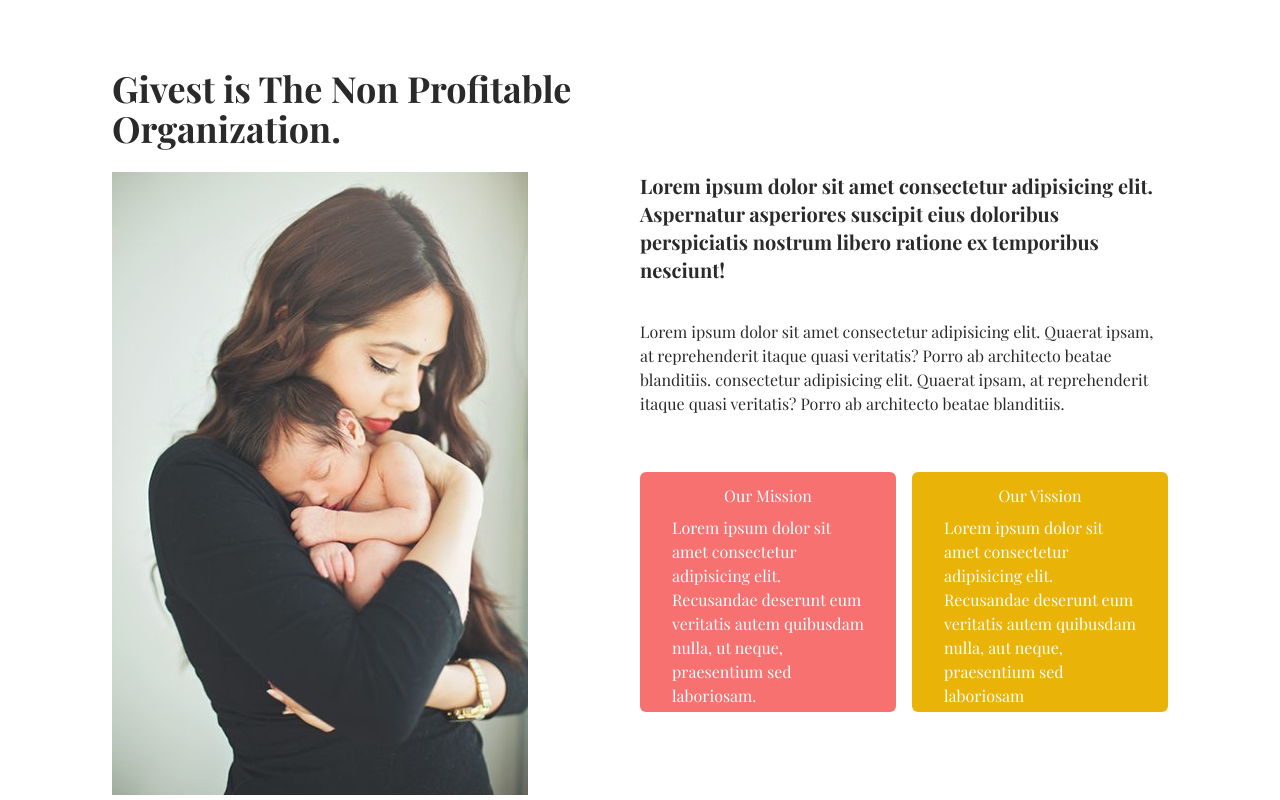
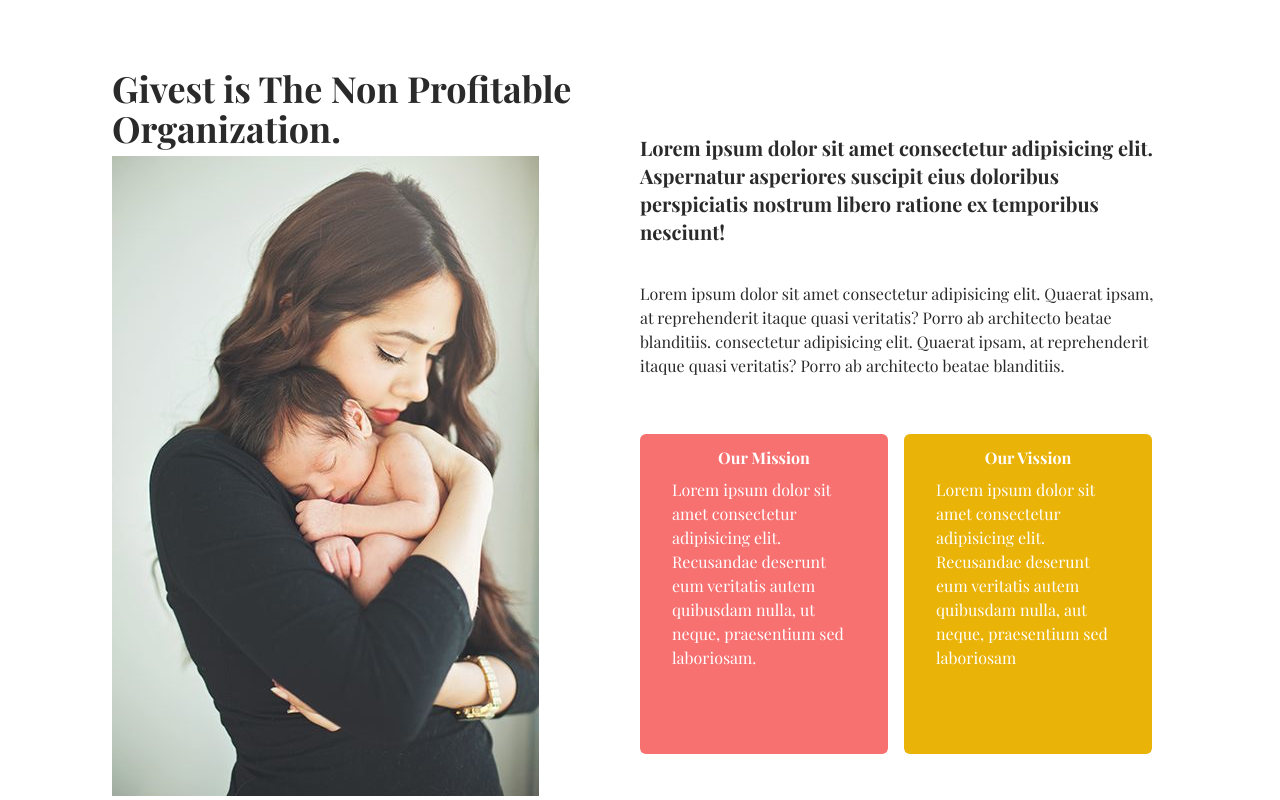
Before and after one commit to RajniAttri/CharityConnect, a React (Vite) app: page /about in a window 1280 px wide. Shown: the part 520-1320 px from the top of the page. Built offline with nearby package versions, Linux system fonts and the light colour scheme; a web font is replaced by a local one.

Commit message:
fix null site

```diff
--- a/src/pages/about/components/AboutSection.jsx
+++ b/src/pages/about/components/AboutSection.jsx
@@ -1,58 +1,56 @@
-import React from 'react'
+import React from "react";
 import image11 from "../../../assets/images/baby.jpg";
 
+function AboutSection() {
+  return (
+    <div>
+      <h1 className="font-bold text-4xl px-28 pt-24 mb-2">
+        Givest is The Non Profitable
+        <br /> Organization.
+      </h1>
 
-function AboutSection(){
+      <div className="flex flex-col items-center md:flex-row ">
+        <div className="md:w-1/2">
+          <img src={image11} alt="" className="pl-28" />
+        </div>
+        <div className="md:w-1/2 flex flex-col items-start pr-28 mt-0 pt-0 relative md:-top-8">
+          <h2 className="font-bold pb-9 text-xl">
+            Lorem ipsum dolor sit amet consectetur adipisicing elit. Aspernatur
+            asperiores suscipit eius doloribus perspiciatis nostrum libero
+            ratione ex temporibus nesciunt!
+          </h2>
 
+          <p>
+            Lorem ipsum dolor sit amet consectetur adipisicing elit. Quaerat
+            ipsam, at reprehenderit itaque quasi veritatis? Porro ab architecto
+            beatae blanditiis. consectetur adipisicing elit. Quaerat ipsam, at
+            reprehenderit itaque quasi veritatis? Porro ab architecto beatae
+            blanditiis.
+          </p>
 
-        return (
+          <div className="flex justify-between pt-14">
+            <div className=" bg-red-400 w-1/2 h-80 rounded-md text-white">
+              <h1 className="text-center pt-3 font-bold">Our Mission </h1>
+              <p className="px-8  pt-2">
+                Lorem ipsum dolor sit amet consectetur adipisicing elit.
+                Recusandae deserunt eum veritatis autem quibusdam nulla, ut
+                neque, praesentium sed laboriosam.
+              </p>
+            </div>
 
-          <div>
-            <h1 className='font-bold text-4xl px-28 pt-24'>Givest is The Non Profitable<br/> Organization.</h1>
-
-<div className='flex flex-col  md:flex-row py-6'>
-
-    <div className='md:w-1/2'>
-   { /*<img src={image9} alt="woman" className='px-28 h-96 max-w-screen-sm'/> */}
-   <img src={image11} alt='' className='px-28'/>
-
+            <div className="bg-yellow-500 w-1/2 h-80 rounded-md mx-4 text-white">
+              <h1 className="text-center pt-3 font-bold">Our Vission </h1>
+              <p className="px-8  pt-2">
+                Lorem ipsum dolor sit amet consectetur adipisicing elit.
+                Recusandae deserunt eum veritatis autem quibusdam nulla, aut
+                neque, praesentium sed laboriosam
+              </p>
+            </div>
+          </div>
+        </div>
+      </div>
     </div>
-    <div className='md:w-1/2 flex flex-col  items-start pr-28 ' >
-      <h2 className='font-bold pb-9 text-xl'>Lorem ipsum dolor sit amet consectetur adipisicing elit. Aspernatur
-         asperiores suscipit eius doloribus
-        perspiciatis nostrum libero ratione ex temporibus nesciunt!</h2>
-
-        <p>Lorem ipsum dolor sit amet consectetur adipisicing elit. Quaerat ipsam,
-          at reprehenderit itaque quasi veritatis? Porro ab architecto beatae blanditiis.
-          consectetur adipisicing elit. Quaerat ipsam,
-          at reprehenderit itaque quasi veritatis? Porro ab architecto beatae blanditiis.</p>
-
-
-       <div className=' flex justify-between pt-14'>
-
-        <div className=' bg-red-400 w-64 h-60 rounded-md text-white'>
-          <h1 className='text-center pt-3'>Our Mission </h1>
-          <p className='px-8  pt-2'>Lorem ipsum dolor sit amet consectetur adipisicing elit. Recusandae
-            deserunt eum veritatis autem quibusdam nulla, ut neque, praesentium sed laboriosam.</p>
-        </div>
-
-        <div className='bg-yellow-500 w-64 h-60 rounded-md mx-4 text-white'>
-        <h1 className='text-center pt-3'>Our Vission </h1>
-          <p className='px-8  pt-2'>Lorem ipsum dolor sit amet consectetur adipisicing elit. Recusandae
-            deserunt eum veritatis autem quibusdam nulla,
-            aut neque, praesentium sed laboriosam</p>
-        </div>
-
-       </div>
-    </div>
-
-    </div>
-
-          </div>
-        )
-
-
+  );
 }
 
-
-export default AboutSection
+export default AboutSection;
```
